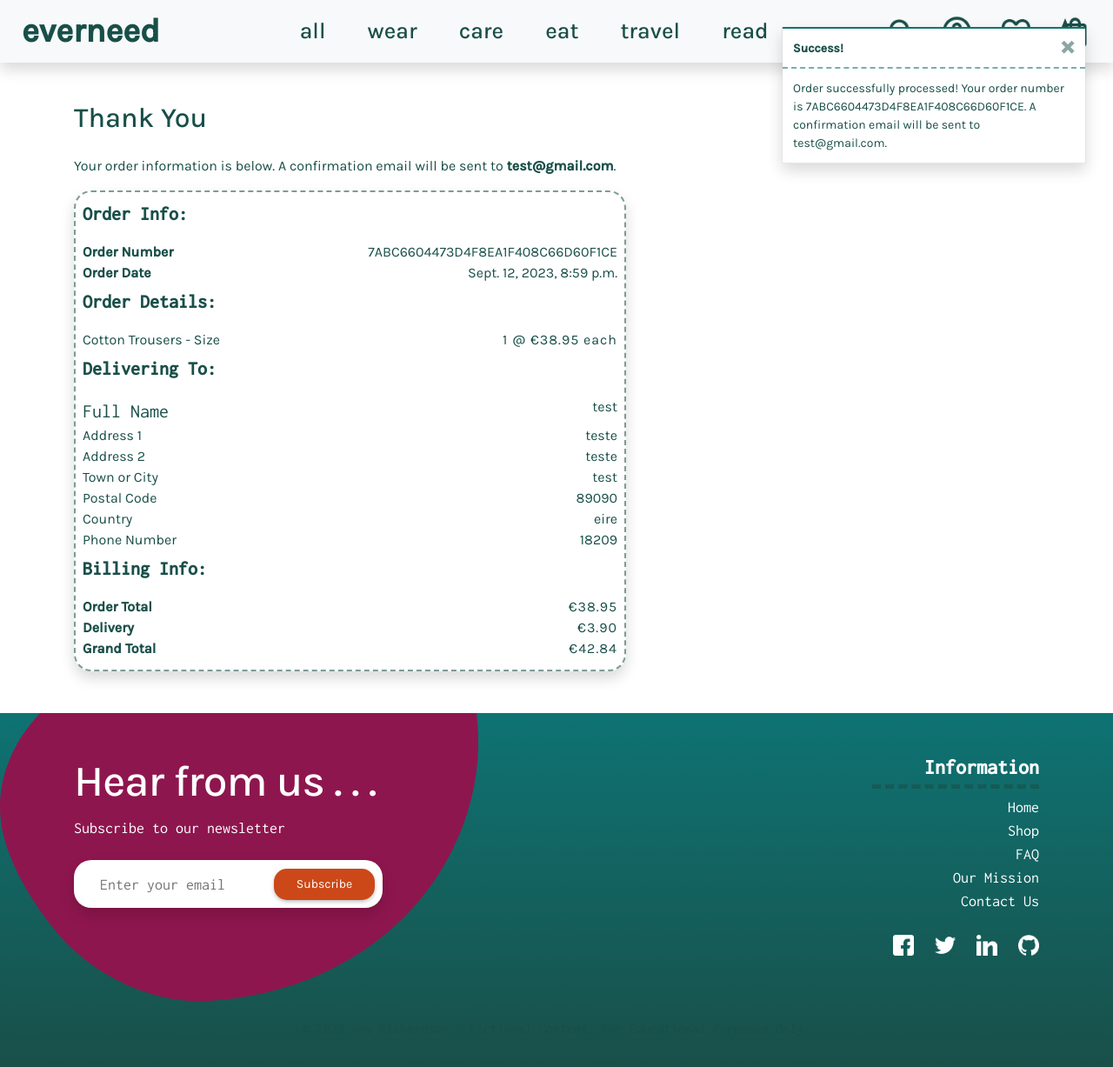
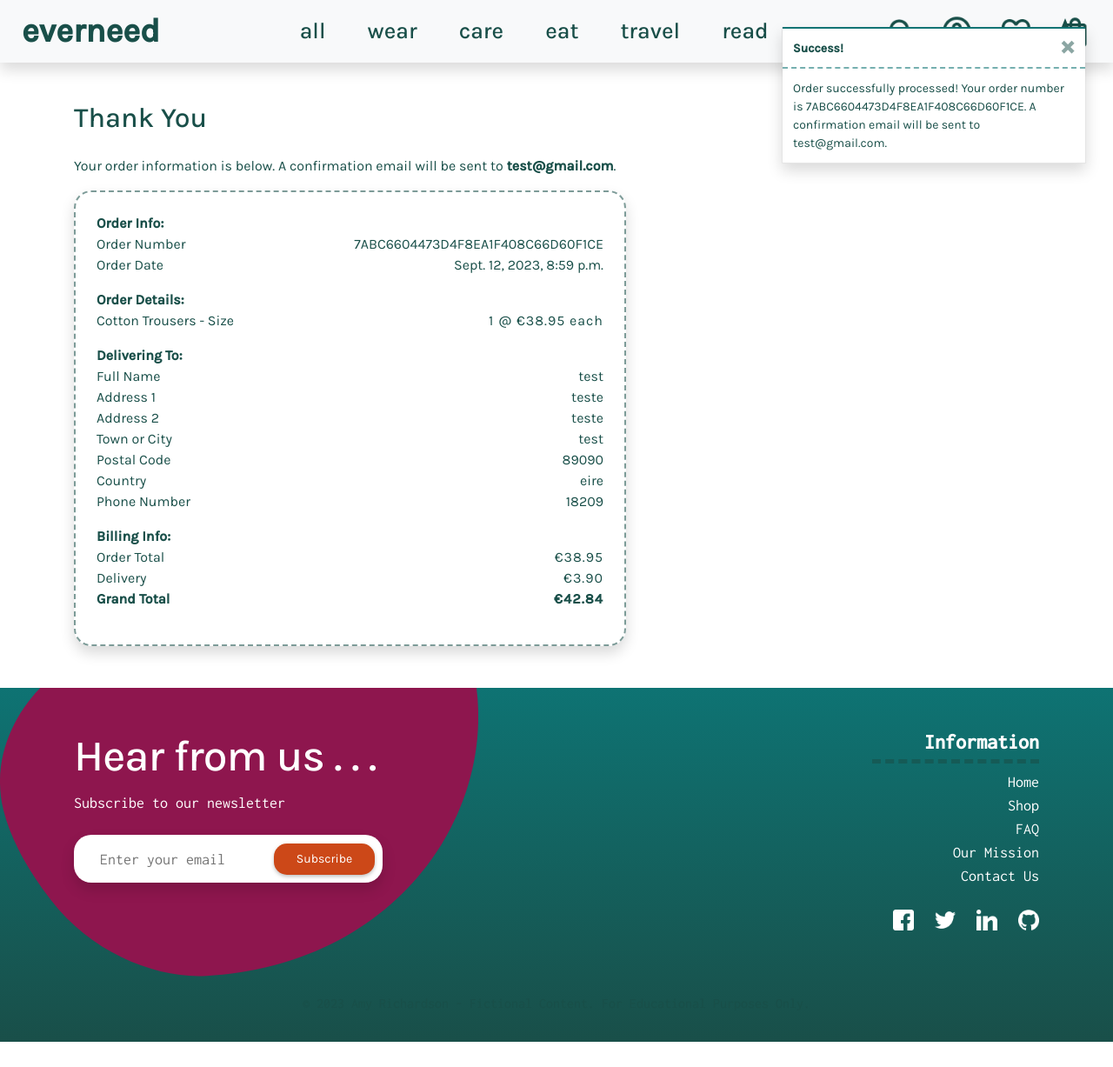
Before and after one commit to amylour/everneed, a Django app: a page that uses checkout/templates/checkout/checkout_success.html in a window 1280 px wide. Shown: the part 41-1268 px from the top of the page at 87% size. After the commit the page ends 1239 px from the top, so only its background shows below. Run offline with Django 3.2, Linux system fonts and the light colour scheme; data comes from the database, SQL or seed files in the repository; both versions use the stored data as it was after the commit; some libraries are stand-ins or nearby versions.

Commit message:
edit: order receipt style

```diff
--- a/checkout/templates/checkout/checkout_success.html
+++ b/checkout/templates/checkout/checkout_success.html
@@ -21,38 +21,35 @@
 
     <div class="row">
             <div class="col-12 col-lg-7">
-                <div class="order-confirmation-wrapper p-2 shadow">
+                <div class="order-confirmation-wrapper p-4 shadow">
                     <div class="row">
                         <div class="col">
-                            <p class="p-txt font-weight-bold">Order Info:</p>
+                            <p class="font-weight-bold mb-0">Order Info:</p>
                         </div>
                     </div>
-
                     <div class="row">
                         <div class="col-12 col-md-4">
-                            <p class="mb-0 font-weight-bold">Order Number</p>
+                            <p class="mb-0">Order Number</p>
                         </div>
                         <div class="col-12 col-md-8 text-md-right">
                             <p class="mb-0">{{ order.order_number }}</p>
                         </div>
                     </div>
-
-                    <div class="row mb-1">
+                    <div class="row mb-3">
                         <div class="col-12 col-md-4">
-                            <p class="mb-0 font-weight-bold">Order Date</p>
+                            <p class="mb-0">Order Date</p>
                         </div>
                         <div class="col-12 col-md-8 text-md-right">
                             <p class="mb-0">{{ order.date }}</p>
                         </div>
                     </div>
-
                     <div class="row">
                         <div class="col">
-                            <p class="p-txt font-weight-bold">Order Details:</p>
+                            <p class="font-weight-bold mb-0">Order Details:</p>
                         </div>
                     </div>
                     {% for item in order.lineitems.all %}
-                    <div class="row mb-1">
+                    <div class="row mb-3">
                         <div class="col-12 col-md-4">
                             <p class="mb-0">
                                 {{ item.product.name }}{% if item.product_size %} - Size {{ item.product.size|upper }}{% endif %}
@@ -65,12 +62,12 @@
                     {% endfor %}
                     <div class="row">
                         <div class="col">
-                            <p class="p-txt font-weight-bold">Delivering To:</p>
+                            <p class="font-weight-bold mb-0">Delivering To:</p>
                         </div>
                     </div>
                     <div class="row">
                         <div class="col-12 col-md-4">
-                            <p class="mb-0 p-txt">Full Name</p>
+                            <p class="mb-0">Full Name</p>
                         </div>
                         <div class="col-12 col-md-8 text-md-right">
                             <p class="mb-0">{{ order.full_name }}</p>
@@ -130,7 +127,7 @@
                             <p class="mb-0">{{ order.country }}</p>
                         </div>
                     </div>
-                    <div class="row mb-1">
+                    <div class="row mb-3">
                         <div class="col-12 col-md-4">
                             <p class="mb-0">Phone Number</p>
                         </div>
@@ -140,12 +137,12 @@
                     </div>
                     <div class="row">
                         <div class="col">
-                            <p class="p-txt font-weight-bold">Billing Info:</p>
+                            <p class="font-weight-bold mb-0">Billing Info:</p>
                         </div>
                     </div>
                     <div class="row">
                         <div class="col-12 col-md-4">
-                            <p class="mb-0 font-weight-bold">Order Total</p>
+                            <p class="mb-0">Order Total</p>
                         </div>
                         <div class="col-12 col-md-8 text-md-right">
                             <p class="mb-0 all-price">€{{ order.order_total }}</p>
@@ -153,18 +150,18 @@
                     </div>
                     <div class="row">
                         <div class="col-12 col-md-4">
-                            <p class="mb-0 font-weight-bold">Delivery</p>
+                            <p class="mb-0">Delivery</p>
                         </div>
                         <div class="col-12 col-md-8 text-md-right">
                             <p class="mb-0 all-price">€{{ order.delivery_cost }}</p>
                         </div>
                     </div>
-                    <div class="row mb-1">
+                    <div class="row mb-3">
                         <div class="col-12 col-md-4">
                             <p class="mb-0 font-weight-bold">Grand Total</p>
                         </div>
                         <div class="col-12 col-md-8 text-md-right">
-                            <p class="mb-0 all-price">€{{ order.grand_total }}</p>
+                            <p class="mb-0 all-price font-weight-bold">€{{ order.grand_total }}</p>
                         </div>
                     </div>
                 </div>
--- a/checkout/views.py
+++ b/checkout/views.py
@@ -101,28 +101,6 @@ def checkout_success(request, order_number):
     """
     save_info = request.session.get('save_info')
     order = get_object_or_404(Order, order_number=order_number)
-
-    if request.user.is_authenticated:
-        profile = UserProfile.objects.get(user=request.user)
-        # Attach the user's profile to the order
-        order.user_profile = profile
-        order.save()
-
-        # Save the user's info
-        if save_info:
-            profile_data = {
-                'default_phone_number': order.phone_number,
-                'default_country': order.country,
-                'default_postcode': order.postcode,
-                'default_town_or_city': order.town_or_city,
-                'default_street_address1': order.street_address1,
-                'default_street_address2': order.street_address2,
-                'default_county': order.county,
-            }
-            user_profile_form = UserProfileForm(profile_data, instance=profile)
-            if user_profile_form.is_valid():
-                user_profile_form.save()
-
     messages.success(request, f'Order successfully processed! \
         Your order number is {order_number}. A confirmation \
         email will be sent to {order.email}.')
```
Also changed, not shown: db.sqlite3.
